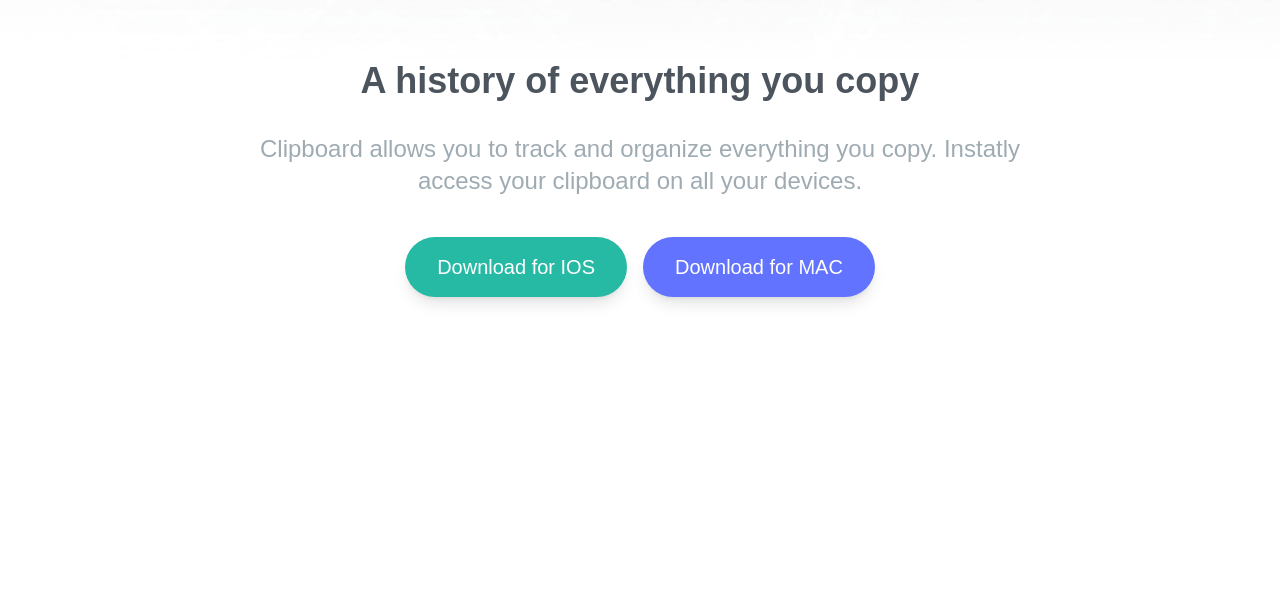
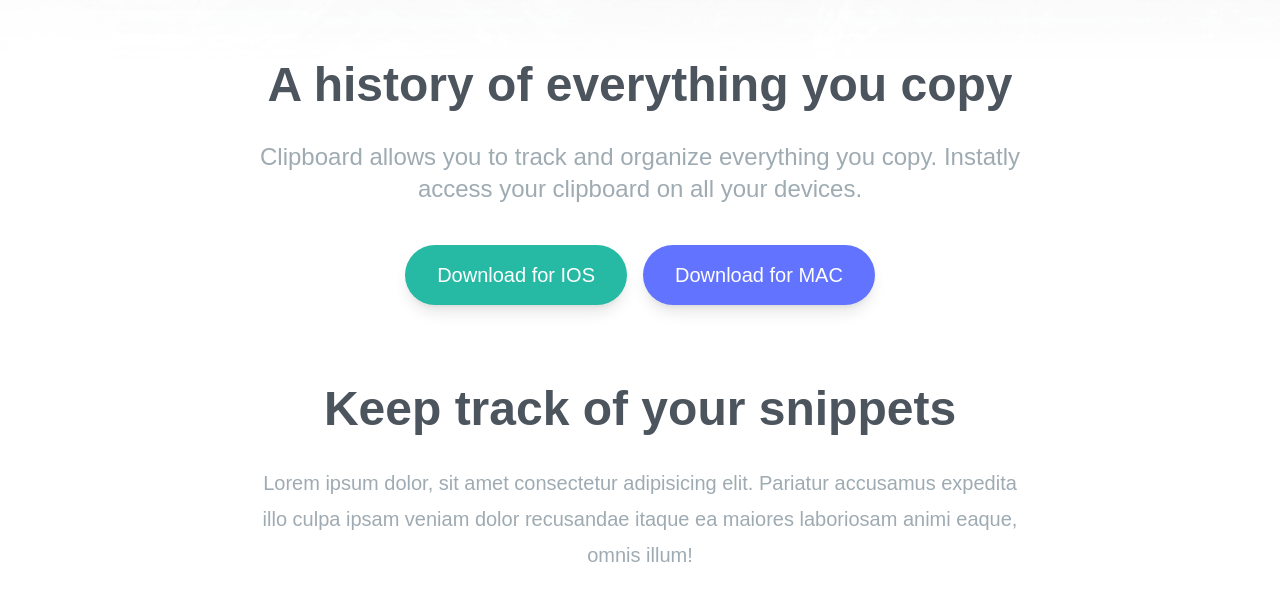
Before and after one commit to strangermushwana/clipboard-website, a website: page index.html in a window 1280 px wide. Shown: the part 256-856 px from the top of the page. Before the commit the page ends 800 px from the top, so only its background shows below. Drawn offline with Linux system fonts and the light colour scheme; a web font is replaced by a local one.

Commit message:
snippets section added

```diff
--- a/index.html
+++ b/index.html
@@ -13,20 +13,27 @@
   <body>
     <!-- Hero Section -->
     <section id="hero">
-      <div class="max-w-6xl mx-auto text-center mb-40 px-10 pt-16">
+      <div class="section-container mb-20 px-10 pt-16">
         <img src="images/logo.svg" alt="" class="mx-auto my-16">
-        <h3 class="mb-8 text-4xl font-bold text-darkGrayishBlue md:5xl">
-          A history of everything you copy
-        </h3>
+        <h3>A history of everything you copy</h3>
         <p class="max-w-3xl mx-auto mb-10 text-2xl text-grayishBlue">
           Clipboard allows you to track and organize everything you copy. Instatly access your clipboard on all your devices.
         </p>
         <!-- Button Container -->
-        <div class="flex flex-col justify-center w-full space-y-6 text-xl text-white md:flex-row md:space-y-0 md:space-x-4">
+        <div class="button-container">
           <a href="#" class="p-4 px-8 rounded-full shadow-lg bg-strongCyan duration-200 hover:opacity-80">Download for IOS</a>
           <a href="#" class="p-4 px-8 rounded-full shadow-lg bg-lightBlue duration-200 hover:opacity-80">Download for MAC</a>
         </div>
       </div>
     </section>
+    <!-- Snippets Section -->
+    <section id="snippets">
+      <div class="section-container my-20 px-10">
+        <h3>Keep track of your snippets</h3>
+        <p class="max-w-3xl mx-auto mb-24 text-xl leading-9 text-center text-grayishBlue">
+          Lorem ipsum dolor, sit amet consectetur adipisicing elit. Pariatur accusamus expedita illo culpa ipsam veniam dolor recusandae itaque ea maiores laboriosam animi eaque, omnis illum!
+        </p>
+      </div>
+    </section>
   </body>
 </html>
--- a/input.css
+++ b/input.css
@@ -1,6 +1,20 @@
 @tailwind base;
 @tailwind components;
 @tailwind utilities;
+
+@layer base {
+  h3 {
+    @apply mb-8 text-4xl font-bold text-darkGrayishBlue md:text-5xl;
+  }
+}
+
+.section-container {
+  @apply max-w-6xl mx-auto text-center;
+}
+
+.button-container {
+  @apply flex flex-col justify-center w-full space-y-6 text-xl text-white md:flex-row md:space-y-0 md:space-x-4;
+}
 
 body {
   background-image: url('../images/bg-header-desktop.png');
```
Also changed, not shown: css/style.css.
